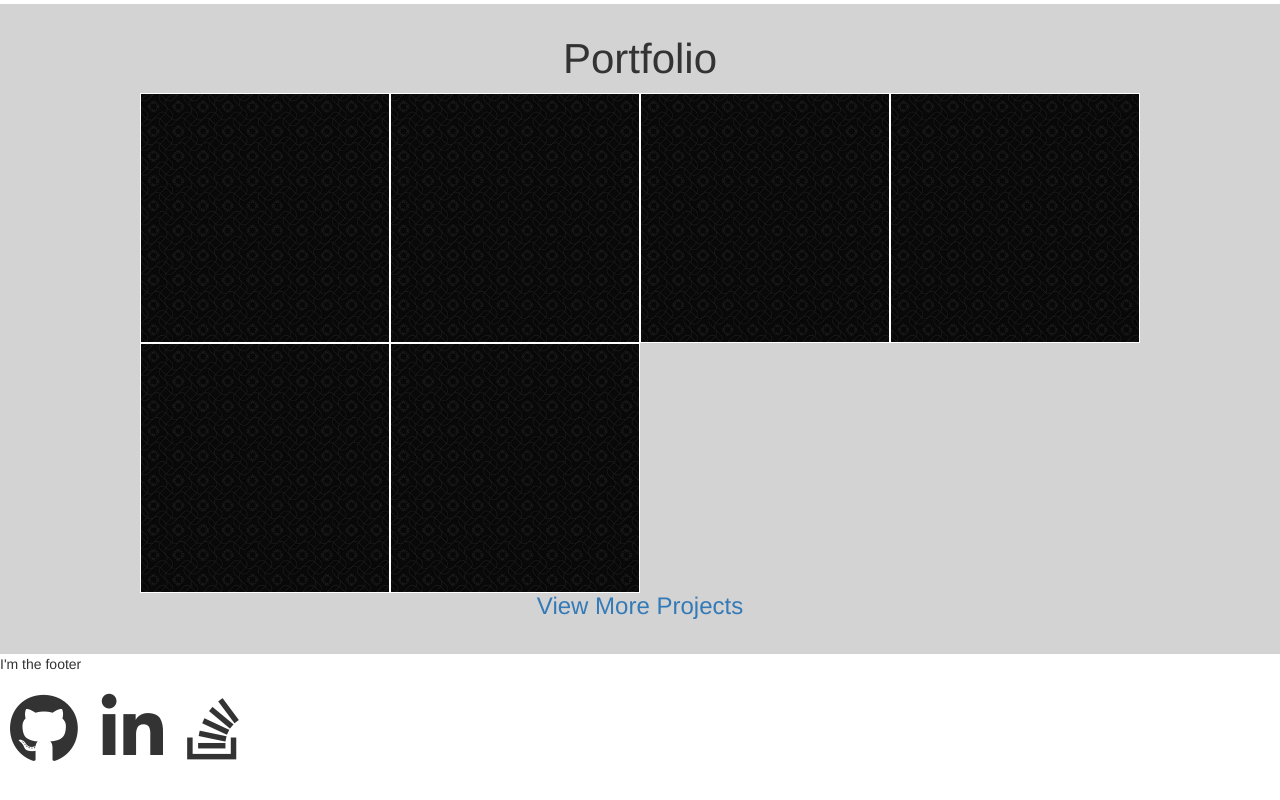
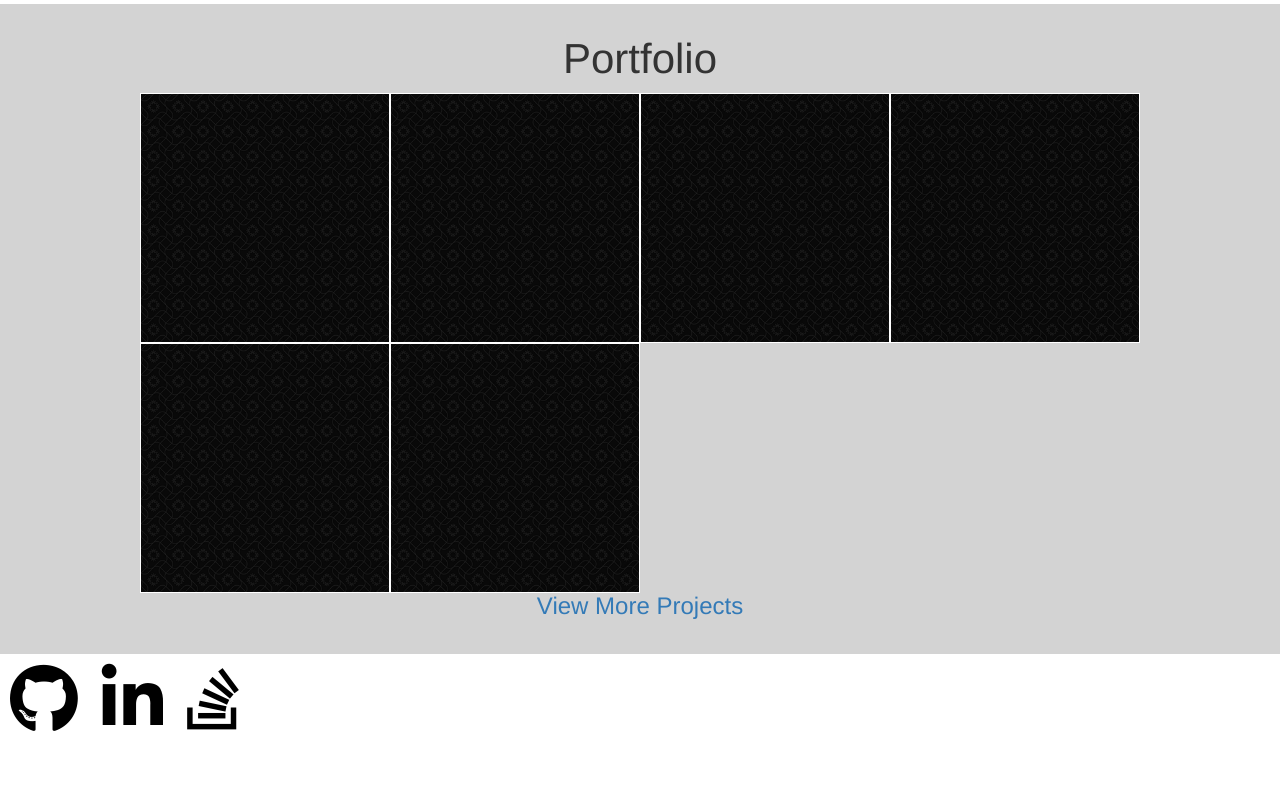
Before and after one commit to Saluki-scribe/my-portfolio, a plain HTML site: page index.html in a window 1280 px wide. Shown: the part 822-1622 px from the top of the page. Drawn offline with nearby package versions, Linux system fonts and the light colour scheme.

Commit message:
Removed paragraph tag.

```diff
--- a/assets/style.css
+++ b/assets/style.css
@@ -4,6 +4,7 @@ body {
 
 i {
     margin: 10px;
+    color: black;
 }
 
 .title {
--- a/index.html
+++ b/index.html
@@ -68,7 +68,6 @@
     </div>
 
     <footer>
-        <p>I'm the footer</p>
         <i class="fa fa-github fa-5x" aria-hidden="true"></i>
         <i class="fa fa-linkedin fa-5x" aria-hidden="true"></i>
         <i class="fa fa-stack-overflow fa-5x" aria-hidden="true"></i>
```
